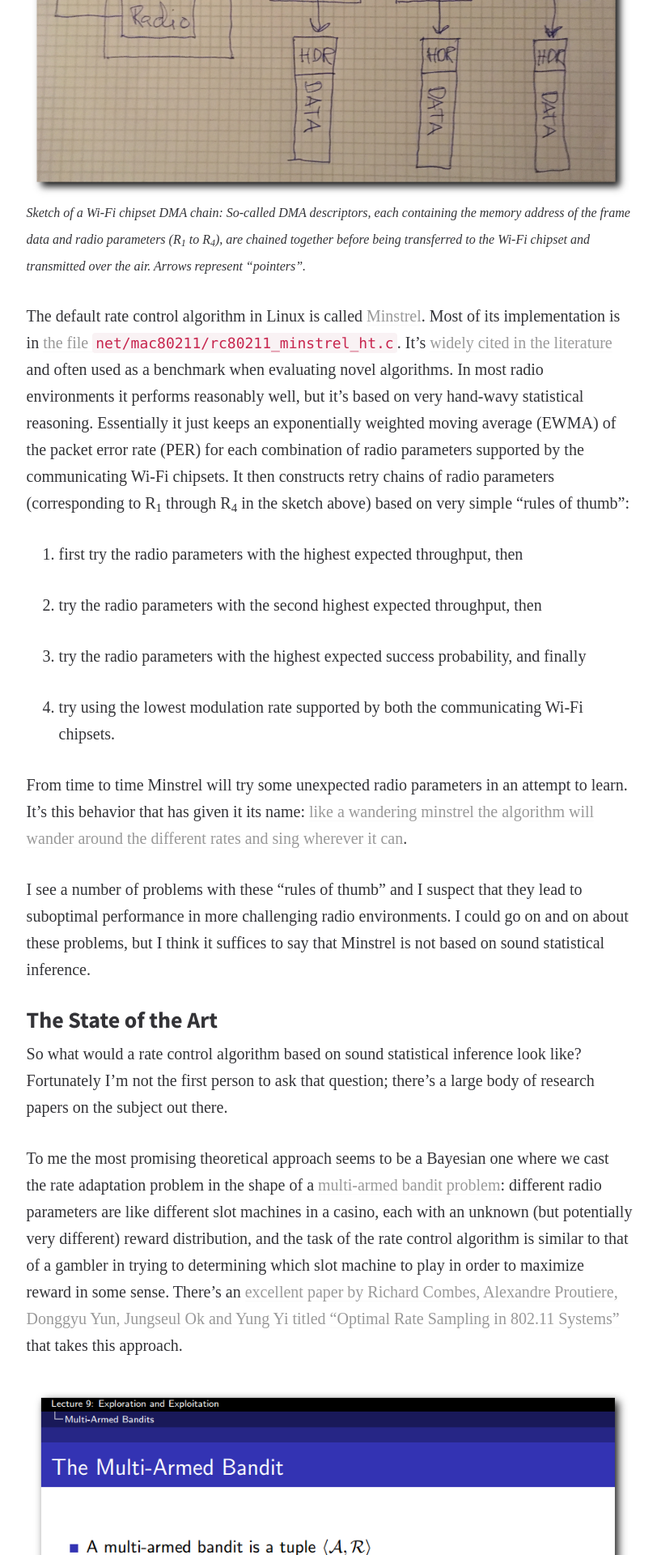
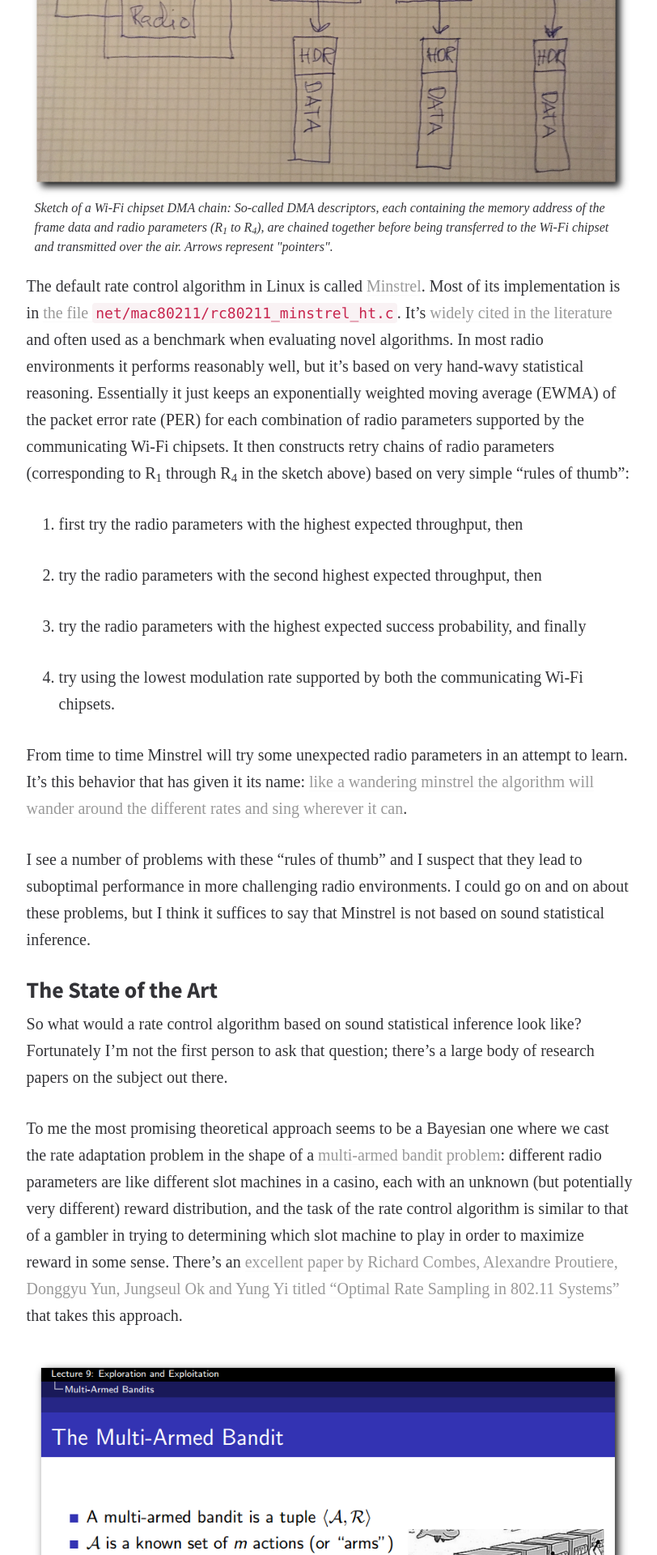
Before and after one commit to openias/openias.github.io, a Jekyll site: the page built from _posts/2016-10-22-bayesian-wifi-rate-control.md, in a window 1280 px wide. Shown: the part 2040-3960 px from the top of the page at 81% size, without its empty margins (233-1045 px from the left). Built offline with Jekyll 4.4.1, drawn with Linux system fonts in a browser that asks for light colours; some web fonts are replaced.

Commit message:
Added a css class for image captions

````diff
--- a/_posts/2016-10-22-bayesian-wifi-rate-control.md
+++ b/_posts/2016-10-22-bayesian-wifi-rate-control.md
@@ -50,11 +50,12 @@ each with its own
 The latter should evaluate the result of the transmission and learn from it; so that a better
 selection can be made the next time ```get_rate``` is called.
 
+
 ![Wi-Fi chipset DMA](/img/wifi-chipset-dma.jpg)
-*<span style="font-size: 16px">Sketch of a Wi&#8209;Fi chipset DMA chain: So-called DMA descriptors,
-each containing the memory address of the frame data and radio parameters (R<sub>1</sub> to
-R<sub>4</sub>), are chained together before being transferred to the Wi&#8209;Fi chipset and transmitted
-over the air. Arrows represent "pointers".</span>*
+<p class="caption">Sketch of a Wi&#8209;Fi chipset DMA
+chain: So-called DMA descriptors, each containing the memory address of the frame data and radio
+parameters (R<sub>1</sub> to R<sub>4</sub>), are chained together before being transferred to the
+Wi&#8209;Fi chipset and transmitted over the air. Arrows represent "pointers".</p>
 
 The default rate control algorithm in Linux is called
 [Minstrel](https://wireless.wiki.kernel.org/en/developers/documentation/mac80211/ratecontrol/minstrel).
@@ -101,10 +102,11 @@ There's an
 that takes this approach.
 
 ![Multi-Armed Bandit](/img/multi-armed-bandit.png)
-*<span style="font-size: 16px">Each choice of radio parameters can be modeled as a slot machine with an
+<p class="caption">Each choice of radio parameters can be modeled as a slot machine with an
 uncertain reward distribution, transforming the rate adaptation problem into a (restless / contextual)
 multi-armed bandit problem. Slide from David Silvers
-[lecture on the trade-off between exploration and exploitation in muli-armed bandit problems](http://www0.cs.ucl.ac.uk/staff/d.silver/web/Teaching_files/XX.pdf).</span>*
+<a href="http://www0.cs.ucl.ac.uk/staff/d.silver/web/Teaching_files/XX.pdf">lecture on the trade-off
+between exploration and exploitation in muli-armed bandit problems</a>.</p>
 
 So we have a research paper and we need an implementation. How is that research? Not so fast,
 [Combes et al](https://people.kth.se/~alepro/pdf/infocom2014.pdf) makes one unfortunate simplifying
--- a/_sass/_type.sass
+++ b/_sass/_type.sass
@@ -37,6 +37,13 @@ p
 
     +breakpoint(md)
         +font-size(20)
+
+p.caption
+    margin: -30px 20px 20px 10px
+    font-size: 16px
+    font-style: italic
+    line-height: 150%
+
 a
     text-decoration: none
     color: #fff
````
